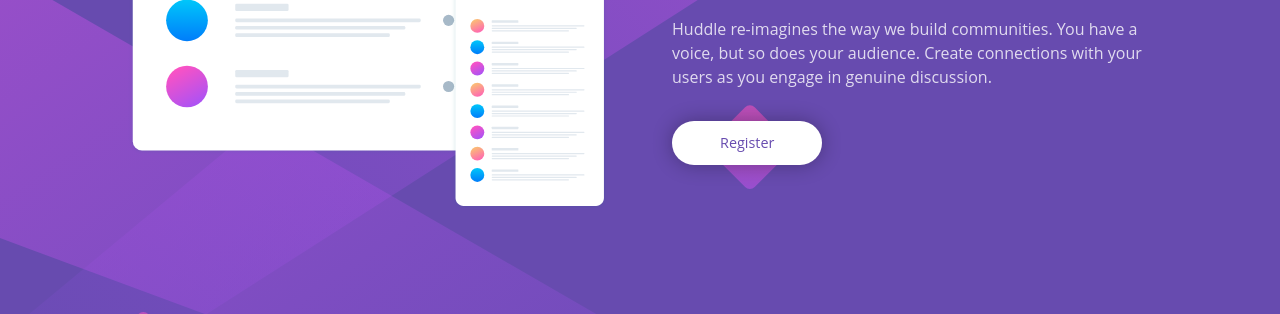
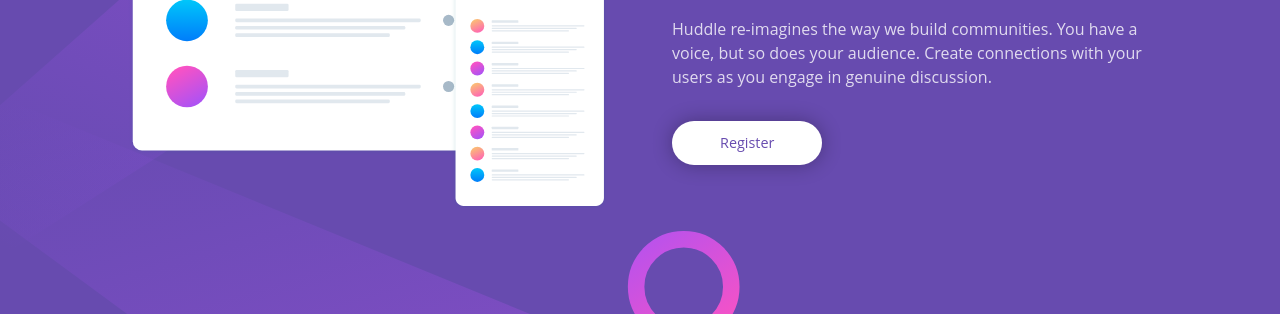
Before and after one commit to kloprop/Fontend-mentor-9-huddle-landing-page-with-single-introductory-section-master, a plain HTML site: page index.html in a window 1280 px wide. Shown: the part 260-574 px from the top of the page. Drawn offline with Linux system fonts and the light colour scheme.

Commit message:
Changed desktop background

```diff
--- a/style.css
+++ b/style.css
@@ -83,6 +83,10 @@ header {
   margin: 5rem 0;
 }
 @media screen and (min-width: 1024px) {
+  body {
+    background-image: url(images/bg-desktop.svg);
+  }
+
   h1 {
     font-size: 2rem;
   }
```
